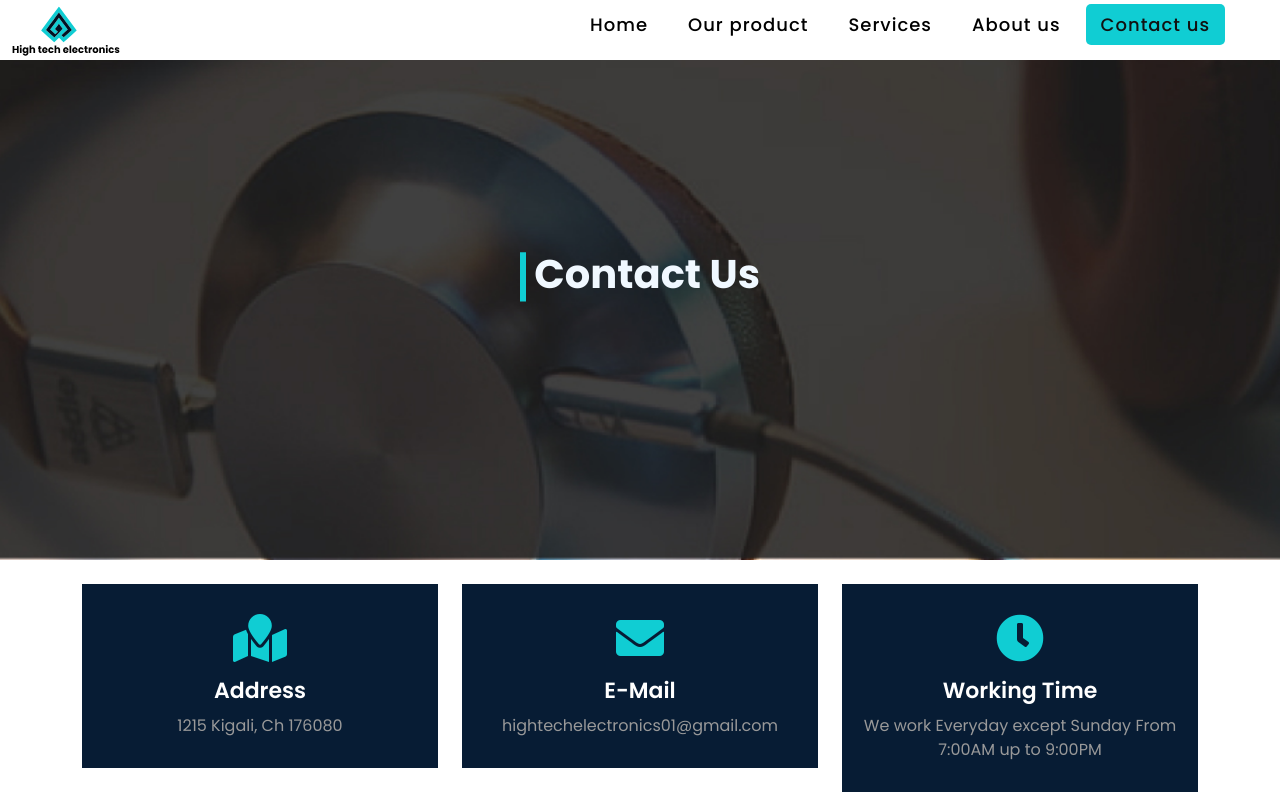
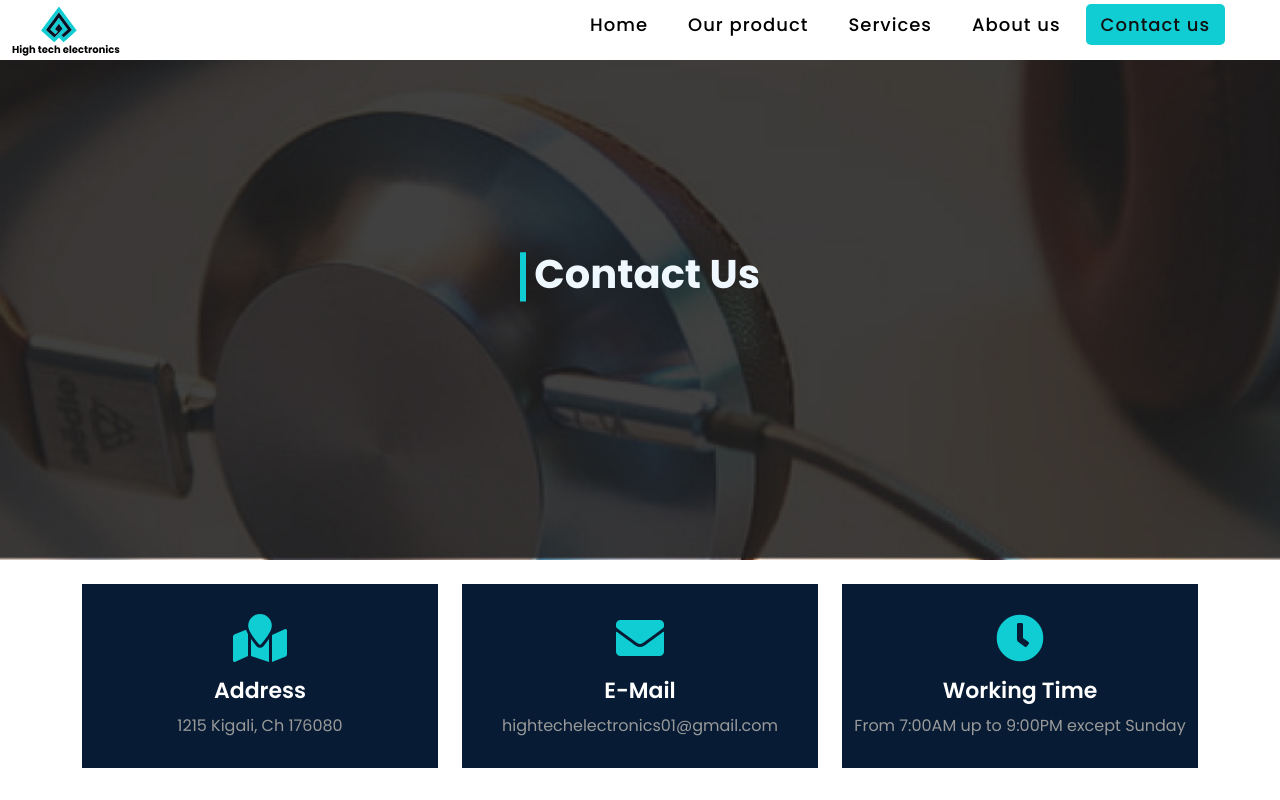
Before and after one commit to ALVINdimpos/High-tech-electronics, a React (Create React App) app: page /contact in a window 1280 px wide. Shown: the top 800 px of the page. Built offline with nearby package versions, Linux system fonts and the light colour scheme.

Commit message:
changed working time

```diff
--- a/src/ContactForm/Index.js
+++ b/src/ContactForm/Index.js
@@ -40,8 +40,8 @@ const Index = () => {
             </div>
             <div className="contact-info-text">
               <h2>working time</h2>
-              <span>We work Everyday except Sunday
-                    From 7:00AM up to 9:00PM</span>
+              <span>
+                    From 7:00AM up to 9:00PM except Sunday</span>
             </div>
           </div>
         </div>
```
